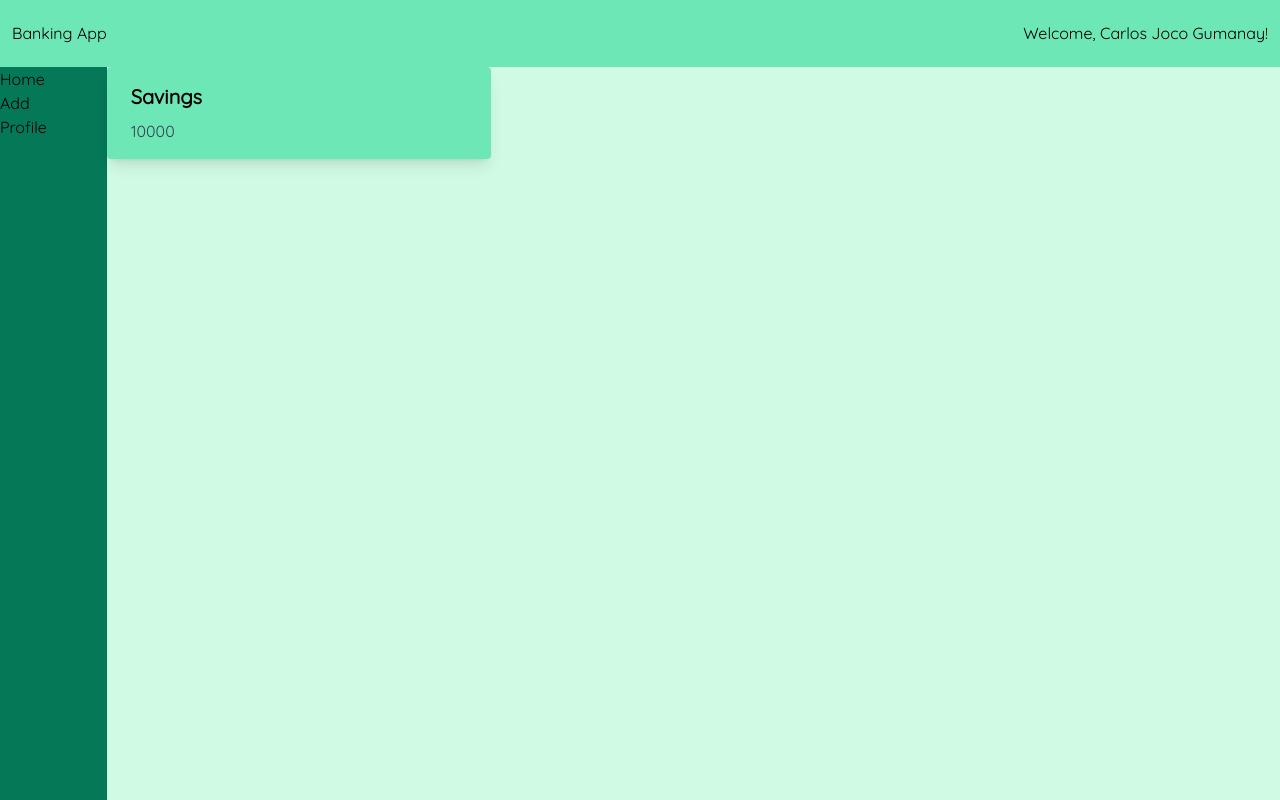
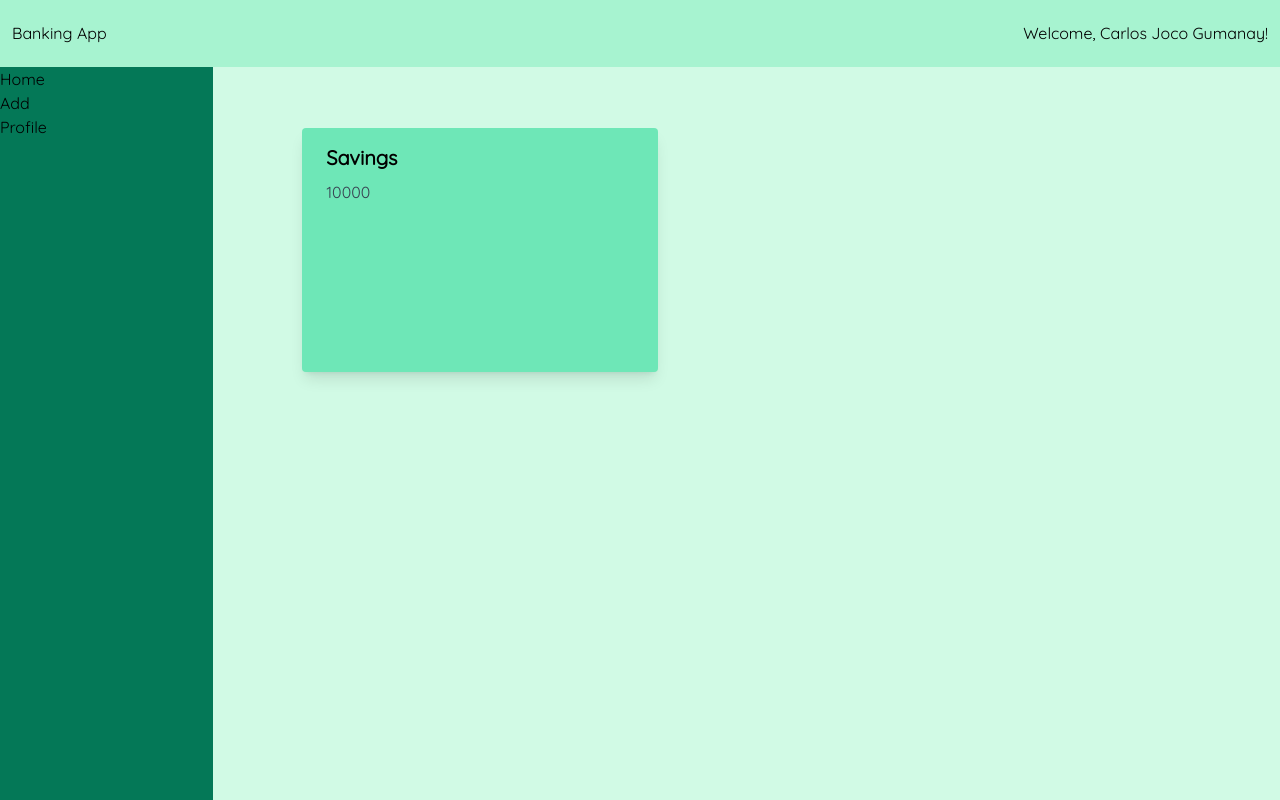
Before and after one commit to jocogum10/banking-app, a React (Create React App) app: page / in a window 1280 px wide. Built offline with nearby package versions, Linux system fonts and the light colour scheme.

Commit message:
add card component

```diff
--- a/package.json
+++ b/package.json
@@ -1,6 +1,7 @@
 {
   "name": "banking-app",
   "version": "0.1.0",
+  "homepage": "https://jocogum10.github.io/banking-app/",
   "private": true,
   "dependencies": {
     "@testing-library/jest-dom": "^5.16.4",
--- a/src/components/Card.jsx
+++ b/src/components/Card.jsx
@@ -1,12 +1,12 @@
 function Card ({amount, account_type}) {
     return (
-        <div className="bg-emerald-300 max-w-sm rounded overflow-hidden shadow-lg">
+        <div className="bg-emerald-300 max-w-sm rounded overflow-hidden shadow-lg row-start-2 col-start-2 col-span-4 row-span-4">
             <div class="px-6 py-4">
-        <div class="font-bold text-xl mb-2">{account_type}</div>
-            <p class="text-gray-700 text-base">
-            {amount}
-            </p>
-      </div>
+            <div class="font-bold text-xl mb-2">{account_type}</div>
+                <p class="text-gray-700 text-base">
+                {amount}
+                </p>
+            </div>
         </div>
     )
 }
--- a/src/components/Content.jsx
+++ b/src/components/Content.jsx
@@ -4,7 +4,7 @@ import Card from "./Card";
 
 function Content ({account_type, amount}) {
     return (
-        <div className="bg-emerald-100 col-span-11 row-start-2 row-span-full">
+        <div className="bg-emerald-100 col-span-10 row-start-2 row-span-full grid grid-cols-12 grid-rows-12">
             <Card amount={amount} account_type={account_type} />
         </div>
     )
--- a/src/components/Navbar.jsx
+++ b/src/components/Navbar.jsx
@@ -1,6 +1,6 @@
 function Navbar ({name}) {
     return (
-        <div className="bg-emerald-300 col-span-full row-star-1 flex justify-between items-center">
+        <div className="bg-emerald-200 col-span-full row-star-1 flex justify-between items-center shadow-2xl">
             <h1 className="mx-3">Banking App</h1>
             <h1 className="mx-3">Welcome, {name}!</h1>
         </div>
--- a/src/components/Sidebar.jsx
+++ b/src/components/Sidebar.jsx
@@ -1,6 +1,6 @@
 function Sidebar () {
     return (
-        <div className="bg-emerald-700 col-span-1 row-start-2 row-span-full">
+        <div className="bg-emerald-700 col-span-2 row-start-2 row-span-full">
             <h1>Home</h1>
             <h1>Add</h1>
             <h1>Profile</h1>
```
